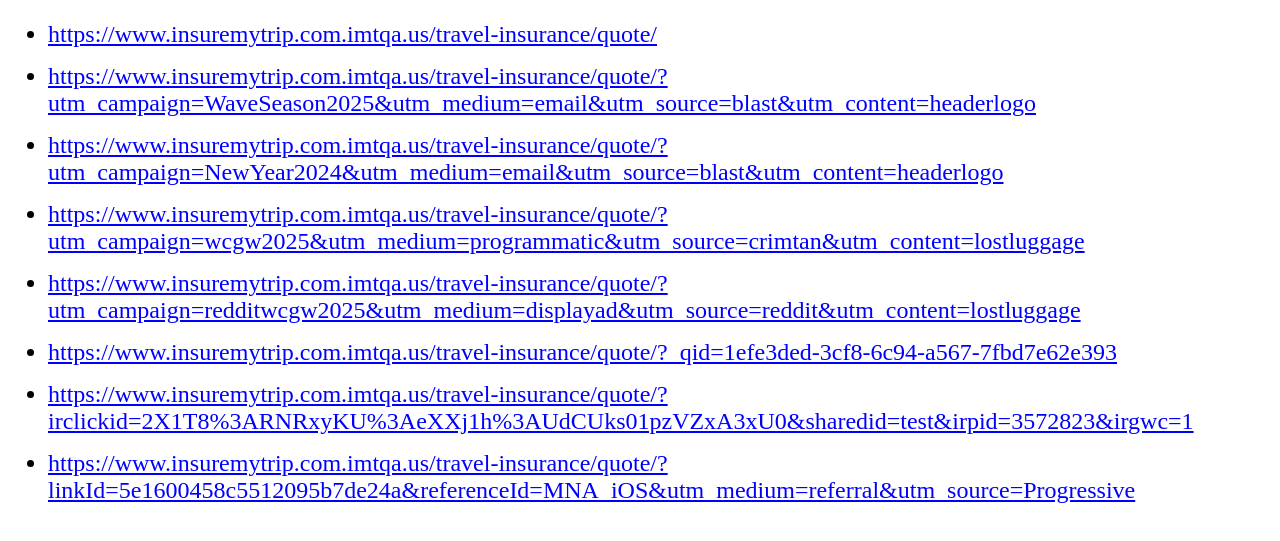
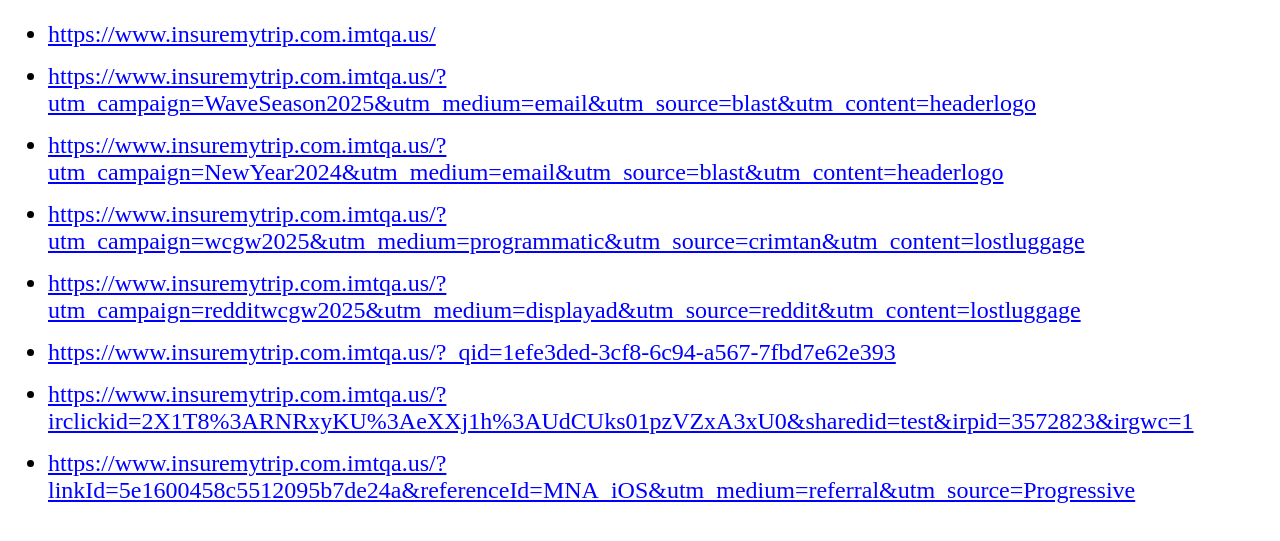
Before and after one commit to scott-primacy/scott-primacy.github.io, a plain HTML site: page index.html in a window 1280 px wide. Shown: the part 61-602 px from the top of the page. Drawn offline with Linux system fonts and the light colour scheme.

Commit message:
change urls to qa

```diff
--- a/index.html
+++ b/index.html
@@ -19,14 +19,14 @@
 <body>
     <h1>Attribution Logging Testing</h1>
     <ul>
-        <li><a target="_blank" href="https://www.insuremytrip.com.imtqa.us/travel-insurance/quote/">https://www.insuremytrip.com.imtqa.us/travel-insurance/quote/</a></li>
-        <li><a target="_blank" href="https://www.insuremytrip.com.imtqa.us/travel-insurance/quote/?utm_campaign=WaveSeason2025&utm_medium=email&utm_source=blast&utm_content=headerlogo">https://www.insuremytrip.com.imtqa.us/travel-insurance/quote/?utm_campaign=WaveSeason2025&utm_medium=email&utm_source=blast&utm_content=headerlogo</a></li>
-        <li><a target="_blank" href="https://www.insuremytrip.com.imtqa.us/travel-insurance/quote/?utm_campaign=NewYear2024&utm_medium=email&utm_source=blast&utm_content=headerlogo">https://www.insuremytrip.com.imtqa.us/travel-insurance/quote/?utm_campaign=NewYear2024&utm_medium=email&utm_source=blast&utm_content=headerlogo</a></li>
-        <li><a target="_blank" href="https://www.insuremytrip.com.imtqa.us/travel-insurance/quote/?utm_campaign=wcgw2025&utm_medium=programmatic&utm_source=crimtan&utm_content=lostluggage">https://www.insuremytrip.com.imtqa.us/travel-insurance/quote/?utm_campaign=wcgw2025&utm_medium=programmatic&utm_source=crimtan&utm_content=lostluggage</a></li>
-        <li><a target="_blank" href="https://www.insuremytrip.com.imtqa.us/travel-insurance/quote/?utm_campaign=redditwcgw2025&utm_medium=displayad&utm_source=reddit&utm_content=lostluggage">https://www.insuremytrip.com.imtqa.us/travel-insurance/quote/?utm_campaign=redditwcgw2025&utm_medium=displayad&utm_source=reddit&utm_content=lostluggage</a></li>
-        <li><a target="_blank" href="https://www.insuremytrip.com.imtqa.us/travel-insurance/quote/?_qid=1efe3ded-3cf8-6c94-a567-7fbd7e62e393">https://www.insuremytrip.com.imtqa.us/travel-insurance/quote/?_qid=1efe3ded-3cf8-6c94-a567-7fbd7e62e393</a></li>
-        <li><a target="_blank" href="https://www.insuremytrip.com.imtqa.us/travel-insurance/quote/?irclickid=2X1T8%3ARNRxyKU%3AeXXj1h%3AUdCUks01pzVZxA3xU0&sharedid=test&irpid=3572823&irgwc=1">https://www.insuremytrip.com.imtqa.us/travel-insurance/quote/?irclickid=2X1T8%3ARNRxyKU%3AeXXj1h%3AUdCUks01pzVZxA3xU0&sharedid=test&irpid=3572823&irgwc=1</a></li>
-        <li><a target="_blank" href="https://www.insuremytrip.com.imtqa.us/travel-insurance/quote/?linkId=5e1600458c5512095b7de24a&referenceId=MNA_iOS&utm_medium=referral&utm_source=Progressive">https://www.insuremytrip.com.imtqa.us/travel-insurance/quote/?linkId=5e1600458c5512095b7de24a&referenceId=MNA_iOS&utm_medium=referral&utm_source=Progressive</a></li>
+        <li><a target="_blank" href="https://www.insuremytrip.com.imtqa.us/">https://www.insuremytrip.com.imtqa.us/</a></li>
+        <li><a target="_blank" href="https://www.insuremytrip.com.imtqa.us/?utm_campaign=WaveSeason2025&utm_medium=email&utm_source=blast&utm_content=headerlogo">https://www.insuremytrip.com.imtqa.us/?utm_campaign=WaveSeason2025&utm_medium=email&utm_source=blast&utm_content=headerlogo</a></li>
+        <li><a target="_blank" href="https://www.insuremytrip.com.imtqa.us/?utm_campaign=NewYear2024&utm_medium=email&utm_source=blast&utm_content=headerlogo">https://www.insuremytrip.com.imtqa.us/?utm_campaign=NewYear2024&utm_medium=email&utm_source=blast&utm_content=headerlogo</a></li>
+        <li><a target="_blank" href="https://www.insuremytrip.com.imtqa.us/?utm_campaign=wcgw2025&utm_medium=programmatic&utm_source=crimtan&utm_content=lostluggage">https://www.insuremytrip.com.imtqa.us/?utm_campaign=wcgw2025&utm_medium=programmatic&utm_source=crimtan&utm_content=lostluggage</a></li>
+        <li><a target="_blank" href="https://www.insuremytrip.com.imtqa.us/?utm_campaign=redditwcgw2025&utm_medium=displayad&utm_source=reddit&utm_content=lostluggage">https://www.insuremytrip.com.imtqa.us/?utm_campaign=redditwcgw2025&utm_medium=displayad&utm_source=reddit&utm_content=lostluggage</a></li>
+        <li><a target="_blank" href="https://www.insuremytrip.com.imtqa.us/?_qid=1efe3ded-3cf8-6c94-a567-7fbd7e62e393">https://www.insuremytrip.com.imtqa.us/?_qid=1efe3ded-3cf8-6c94-a567-7fbd7e62e393</a></li>
+        <li><a target="_blank" href="https://www.insuremytrip.com.imtqa.us/?irclickid=2X1T8%3ARNRxyKU%3AeXXj1h%3AUdCUks01pzVZxA3xU0&sharedid=test&irpid=3572823&irgwc=1">https://www.insuremytrip.com.imtqa.us/?irclickid=2X1T8%3ARNRxyKU%3AeXXj1h%3AUdCUks01pzVZxA3xU0&sharedid=test&irpid=3572823&irgwc=1</a></li>
+        <li><a target="_blank" href="https://www.insuremytrip.com.imtqa.us/?linkId=5e1600458c5512095b7de24a&referenceId=MNA_iOS&utm_medium=referral&utm_source=Progressive">https://www.insuremytrip.com.imtqa.us/?linkId=5e1600458c5512095b7de24a&referenceId=MNA_iOS&utm_medium=referral&utm_source=Progressive</a></li>
     </ul>
 </body>
 
```
